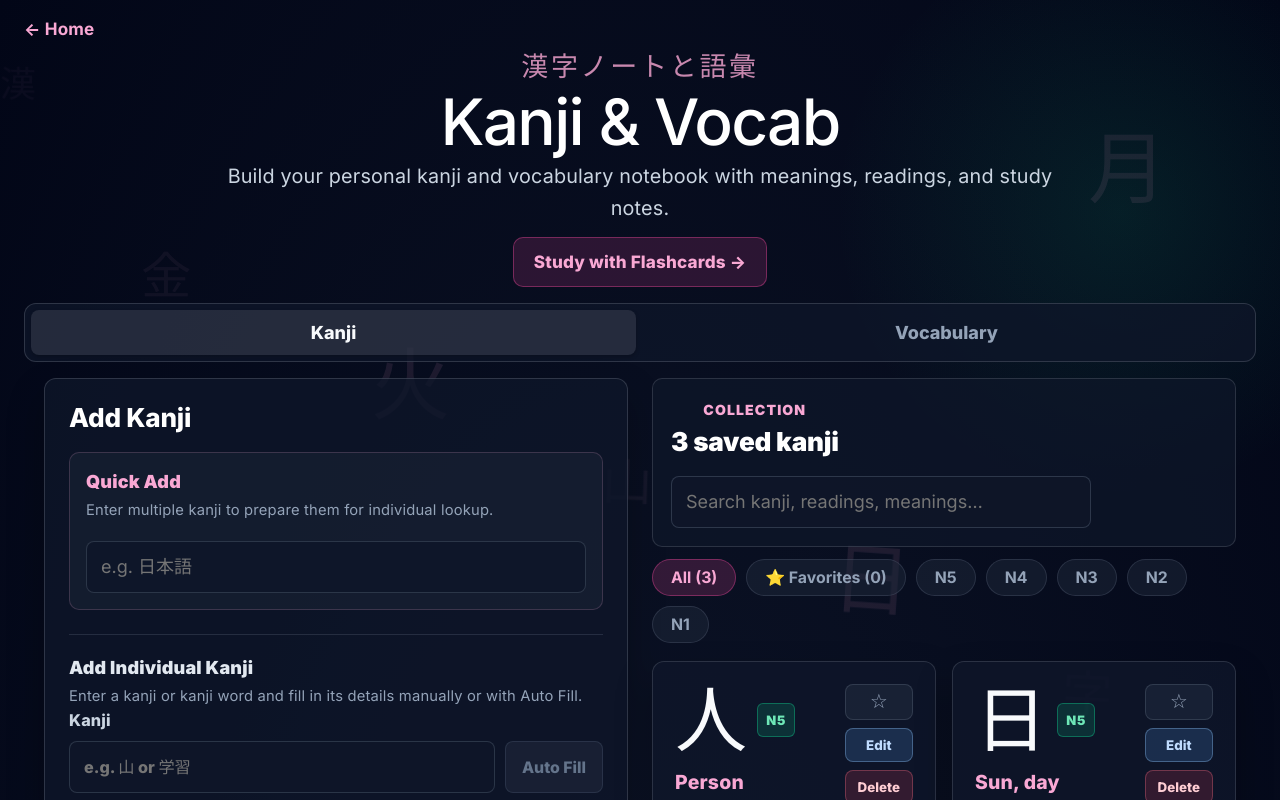
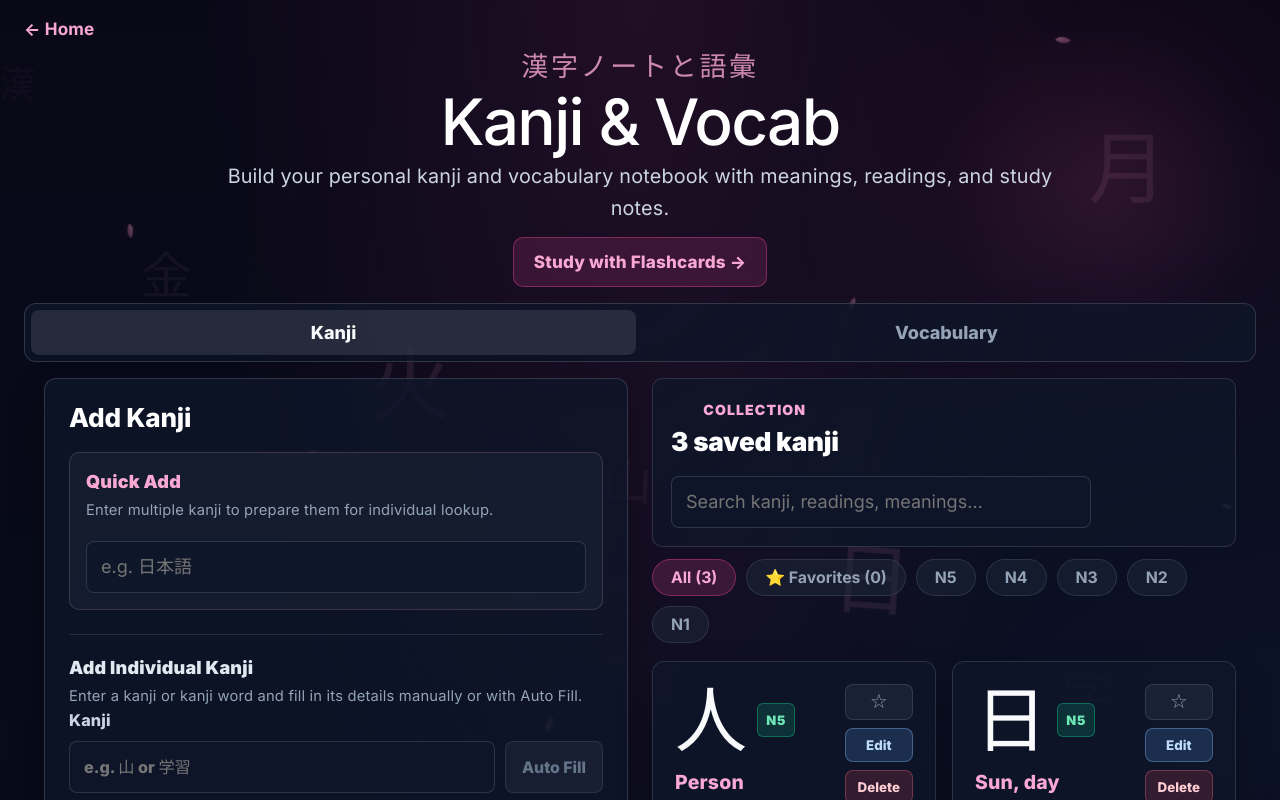
Before and after one commit to RahulShinde1234791/japanese-learning-platform, a React (Vite) app: page /kanji in a window 1280 px wide. Shown: the top 800 px of the page. Built offline with nearby package versions, Linux system fonts and the light colour scheme.

Commit message:
Enhance Kanji page with sakura night background

```diff
--- a/src/pages/Kanji.jsx
+++ b/src/pages/Kanji.jsx
@@ -33,6 +33,16 @@ const floatingKanji = [
   "金",
   "土",
   "月",
+];
+
+
+const sakuraPetals = [
+  { left: "8%", delay: "0s", duration: "18s", size: "12px" },
+  { left: "22%", delay: "-7s", duration: "22s", size: "9px" },
+  { left: "43%", delay: "-12s", duration: "20s", size: "14px" },
+  { left: "64%", delay: "-4s", duration: "24s", size: "10px" },
+  { left: "82%", delay: "-15s", duration: "19s", size: "13px" },
+  { left: "94%", delay: "-9s", duration: "23s", size: "8px" },
 ];
 
 const kanjiPattern = /\p{Script=Han}/u;
@@ -466,6 +476,21 @@ function Kanji() {
       <div style={styles.glowOrb1} />
       <div style={styles.glowOrb2} />
 
+      {sakuraPetals.map((petal, i) => (
+        <span
+          key={`petal-${i}`}
+          aria-hidden="true"
+          style={{
+            ...styles.sakuraPetal,
+            left: petal.left,
+            width: petal.size,
+            height: `calc(${petal.size} * 0.65)`,
+            animationDelay: petal.delay,
+            animationDuration: petal.duration,
+          }}
+        />
+      ))}
+
       {floatingKanji.map((k, i) => (
         <span
           key={k}
@@ -770,6 +795,31 @@ function Kanji() {
       </div>
 
       <style>{`
+        @keyframes sakuraFall {
+          0% {
+            transform: translate3d(0, -20px, 0) rotate(0deg);
+            opacity: 0;
+          }
+
+          10% {
+            opacity: 0.65;
+          }
+
+          50% {
+            transform: translate3d(35px, 50vh, 0) rotate(180deg);
+            opacity: 0.45;
+          }
+
+          90% {
+            opacity: 0.35;
+          }
+
+          100% {
+            transform: translate3d(-20px, 105vh, 0) rotate(360deg);
+            opacity: 0;
+          }
+        }
+
         @keyframes orbFloat {
           0%, 100% {
             transform: translateY(0) scale(1);
@@ -826,8 +876,24 @@ const styles = {
   page: {
     minHeight: "100vh",
     backgroundColor: "#020617",
-    backgroundImage:
-      "radial-gradient(ellipse at bottom, rgba(15, 23, 42, 1) 0%, rgba(2, 6, 23, 1) 100%)",
+    backgroundImage: `
+      radial-gradient(
+        ellipse at 50% 0%,
+        rgba(88, 28, 70, 0.30) 0%,
+        transparent 48%
+      ),
+      radial-gradient(
+        ellipse at 100% 45%,
+        rgba(30, 41, 85, 0.22) 0%,
+        transparent 50%
+      ),
+      linear-gradient(
+        180deg,
+        #090817 0%,
+        #070b1a 48%,
+        #020617 100%
+      )
+    `,
     boxSizing: "border-box",
     color: "white",
     fontFamily: "'Inter', system-ui, -apple-system, sans-serif",
@@ -838,12 +904,12 @@ const styles = {
 
   glowOrb1: {
     position: "absolute",
-    top: "-5%",
+    top: "-8%",
     right: "-10%",
-    width: "45vw",
-    height: "45vw",
+    width: "48vw",
+    height: "48vw",
     background:
-      "radial-gradient(circle, rgba(16, 185, 129, 0.12) 0%, transparent 70%)",
+      "radial-gradient(circle, rgba(236, 72, 153, 0.16) 0%, rgba(190, 24, 93, 0.05) 38%, transparent 70%)",
     borderRadius: "50%",
     zIndex: 0,
     pointerEvents: "none",
@@ -852,14 +918,27 @@ const styles = {
   glowOrb2: {
     position: "absolute",
     bottom: "0",
-    left: "-10%",
+    left: "-12%",
     width: "55vw",
     height: "55vw",
     background:
-      "radial-gradient(circle, rgba(236, 72, 153, 0.08) 0%, transparent 70%)",
+      "radial-gradient(circle, rgba(147, 51, 234, 0.10) 0%, rgba(236, 72, 153, 0.05) 42%, transparent 70%)",
     borderRadius: "50%",
     zIndex: 0,
     pointerEvents: "none",
+  },
+  sakuraPetal: {
+    position: "absolute",
+    top: "-20px",
+    background:
+      "linear-gradient(135deg, rgba(255, 183, 213, 0.8), rgba(236, 72, 153, 0.35))",
+    borderRadius: "100% 0 100% 0",
+    boxShadow: "0 0 8px rgba(236, 72, 153, 0.12)",
+    pointerEvents: "none",
+    zIndex: 0,
+    animationName: "sakuraFall",
+    animationTimingFunction: "linear",
+    animationIterationCount: "infinite",
   },
 
   floatKanji: {
```
